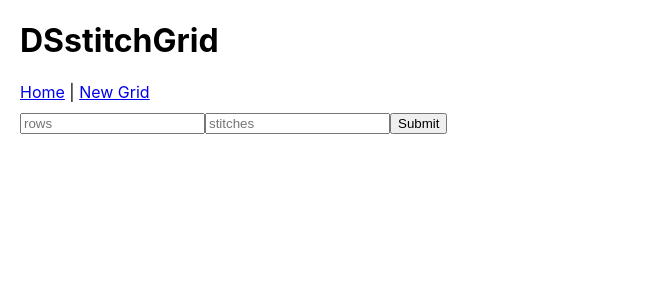
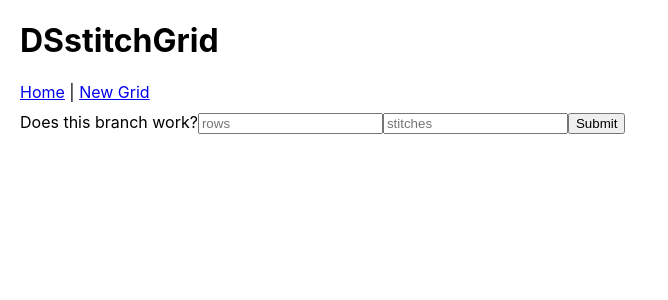
Before and after one commit to TracyRe/stitchgrid-poc, a React (Create React App) app: page /newgrid in a window 1280 px wide. Shown: the top 300 px of the page, without its empty margins (0-668 px from the left). Built offline with nearby package versions, Linux system fonts and the light colour scheme.

Commit message:
Test branching change

```diff
--- a/src/components/NewGrid.jsx
+++ b/src/components/NewGrid.jsx
@@ -42,6 +42,7 @@ function NewGrid(props)  {
     return (
       <div>
         <form onSubmit = {renderBlock}>
+          Does this branch work?
           <input placeholder='rows' id='r'/>
           <input placeholder='stitches' id='st'/>
           <button type='submit'>Submit</button>
```
